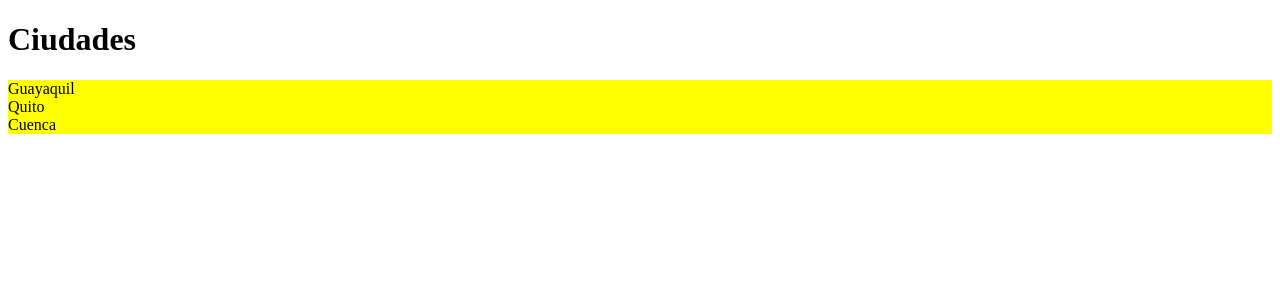
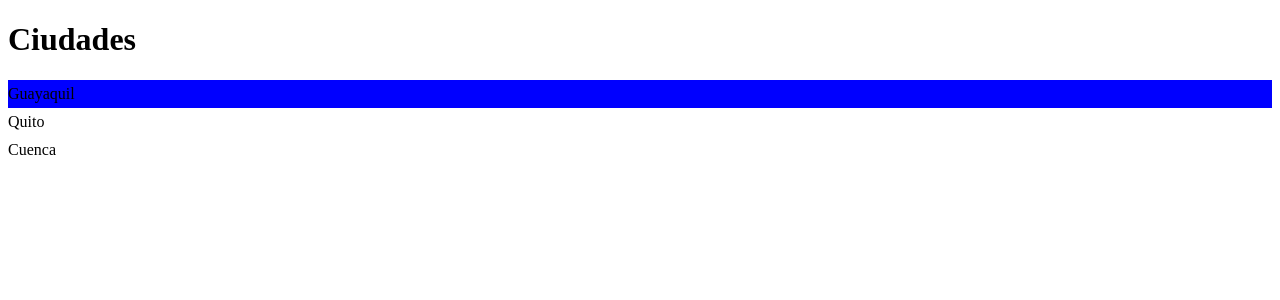
Before and after one commit to haroldport/react-app, a React (Vite) app: page / in a window 1280 px wide. Shown: the top 300 px of the page. Built offline with nearby package versions, Linux system fonts and the light colour scheme.

Commit message:
CSS in JS

```diff
--- a/package.json
+++ b/package.json
@@ -12,7 +12,8 @@
   "dependencies": {
     "bootstrap": "^5.3.3",
     "react": "^18.2.0",
-    "react-dom": "^18.2.0"
+    "react-dom": "^18.2.0",
+    "styled-components": "^6.1.11"
   },
   "devDependencies": {
     "@types/react": "^18.2.66",
--- a/src/components/ListGroup/ListGroup.tsx
+++ b/src/components/ListGroup/ListGroup.tsx
@@ -1,5 +1,19 @@
 import { useState } from "react";
-import styles from "./ListGroup.module.css";
+import styled from "styled-components";
+
+const List = styled.ul`
+  list-style: none;
+  padding: 0;
+`;
+
+const ListItem = styled.li<ListItemProps>`
+  padding: 5px 0;
+  background: ${(props) => (props.active ? "blue" : "none")};
+`;
+
+interface ListItemProps {
+  active: boolean;
+}
 
 interface Props {
   items: string[];
@@ -8,20 +22,16 @@
 }
 
 function ListGroup({ items, heading, onSelectItem }: Props) {
-  const [selectedIndex, setSelectedIndex] = useState(-1);
+  const [selectedIndex, setSelectedIndex] = useState(0);
 
   return (
     <>
       <h1>{heading}</h1>
       {items.length === 0 && <p>No item found</p>}
-      <ul className={[styles.listGroup, styles.container].join(" ")}>
+      <List>
         {items.map((item, index) => (
-          <li
-            className={
-              selectedIndex === index
-                ? "list-group-item active"
-                : "list-group-item"
-            }
+          <ListItem
+            active={index === selectedIndex}
             key={item}
             onClick={() => {
               setSelectedIndex(index);
@@ -29,9 +39,9 @@
             }}
           >
             {item}
-          </li>
+          </ListItem>
         ))}
-      </ul>
+      </List>
     </>
   );
 }
```
Also changed, not shown: 1 other file (tests, documents, lock files or other folders).
